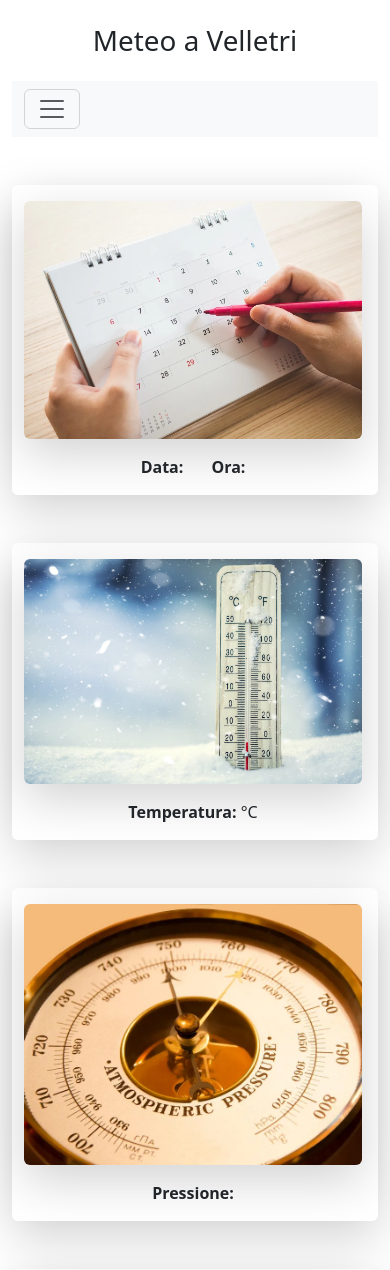
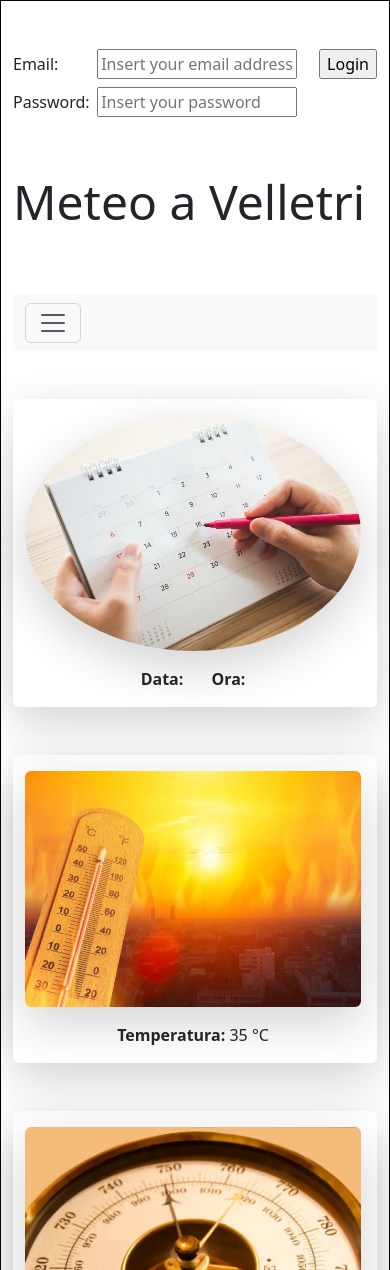
Before and after one commit to Doc-Inf/Template_Progetto_Meteo_Docente, a PHP site: page / in a window 390 px wide. Shown: the top 1270 px of the page. Run offline with PHP 8.4, Linux system fonts and the light colour scheme; data that the repository does not hold is empty.

Commit message:
Inserimento Form Login

```diff
--- a/controller/funzioni.php
+++ b/controller/funzioni.php
@@ -72,7 +72,7 @@
 
         $output = "";
         $temp = $row["temperatura"];
-
+        $temp = 35;
         if( $temp < 10){
             $imgTemperatura = "images/temperatura-freddo.png";
         }else{
@@ -90,7 +90,7 @@
                         <div class="container">
                             <div class="row mt-5 mb-5 justify-content-between">
                                 <div class="col-sm-12 col-md-5 col-lg-3  text-center shadow-lg rounded mb-5 me-1 pt-3 pd-3 pe-3">
-                                    <img class="img-fluid mb-3 rounded shadow-lg" src="images/calendario2.webp" alt="Calendario">
+                                    <img class="img-fluid mb-3 rounded-circle shadow-lg" src="images/calendario2.webp" alt="Calendario">
                                     <p><strong>Data: </strong> $dataRilevazione <strong class="ms-4">Ora: </strong> $oraRilevazione</p>
                                 </div>
                                 <div class="col-sm-12 col-md-5 col-lg-3 text-center shadow-lg rounded mb-5 me-1 pt-3 pd-3 pe-3">
--- a/css/stile.css
+++ b/css/stile.css
@@ -1,3 +1,73 @@
 .bordo{
     border: 1px solid black;
 }
+
+#mainTitle{
+    font-size:3rem;
+    margin-left:30%;
+}
+
+@media screen and (min-width:600px) and (max-width:799px){
+    #mainTitle{
+        margin-left:0px;
+    }
+}
+
+@media screen and (min-width:800px) and (max-width:1000px){
+    #mainTitle{
+        margin-left:5%;
+    }
+}
+
+@media screen and (max-width:599px){
+
+    #loginForm{
+        display: inline-block;
+        width:250px;
+        margin:auto;
+    }
+
+    .inlineBlockLabel{
+        display:inline-block;
+        width:80px;
+    }
+    .inputForm{
+        display:inline-block;
+        width:200px;
+        margin-bottom:0.5rem;
+        margin-right:0px;
+    }
+    .formRow{
+        display:inline-block;
+        width:300px;
+    }
+    .submitRight{
+        position:absolute;
+        top:0px;
+        right:0px;
+    }
+    #mainTitle{
+        font-size:3rem;
+        margin-top:2rem;
+        margin-left:0px;
+    }
+}
+
+@media screen and (min-width:600px){
+    .loginForm{
+        position:absolute;
+        top: 0px;
+        right: 0px;
+    }
+
+    .inlineBlockLabel{
+        display:inline-block;
+        width:80px;
+    }
+
+    .submitRight{
+        position:absolute;
+        right:0px;
+    }
+
+}
--- a/index.php
+++ b/index.php
@@ -6,11 +6,23 @@
     <meta name="viewport" content="width=device-width, initial-scale=1.0">
     <title>Meteo a Velletri</title>
     <link href="https://cdn.jsdelivr.net/npm/bootstrap@5.3.0-alpha1/dist/css/bootstrap.min.css" rel="stylesheet" integrity="sha384-GLhlTQ8iRABdZLl6O3oVMWSktQOp6b7In1Zl3/Jr59b6EGGoI1aFkw7cmDA6j6gD" crossorigin="anonymous">
+    <link rel="stylesheet" href="css/stile.css">
 </head>
 <body>
-    <div class="container bordo">
-        <header class="mt-4 mb-4">
-            <h1 class="text-center">
+    <div class="container-xxl bordo">
+        <header id="mainHeader" class="mt-5 mb-5 mt-lg-4 mb-lg-4 position-relative">
+            <form id="loginForm" class="loginForm" action="index.php" method="POST">
+                <div class="formRow">
+                  <label class="inlineBlockLabel mb-2" for="email">Email: </label>
+                  <input class="inputForm" id="email" type="email" name="email" placeholder="Insert your email address" required>
+                </div>
+                <div class="formRow">
+                  <label class="inlineBlockLabel mb-2" for="password">Password: </label>
+                  <input class="inputForm" id="password" type="password" name="password" placeholder="Insert your password" required>
+                </div>
+                <input class="submitRight" type="submit" value="Login">
+            </form>
+            <h1 id="mainTitle" class="pt-3 pb-3">
                 Meteo a Velletri
             </h1>
         </header>
@@ -43,10 +55,10 @@
             require_once "controller/funzioni.php";
 
             printRow(getLast($connection)[0]);
-            /*
+
             $sql = "SELECT * FROM rilevazioni2023";
             $result = query($connection,$sql);
-            printData($result);*/
+            printData($result);
           ?>
     </div>
     <script src="https://cdn.jsdelivr.net/npm/bootstrap@5.3.0-alpha1/dist/js/bootstrap.bundle.min.js" integrity="sha384-w76AqPfDkMBDXo30jS1Sgez6pr3x5MlQ1ZAGC+nuZB+EYdgRZgiwxhTBTkF7CXvN" crossorigin="anonymous"></script>
```
